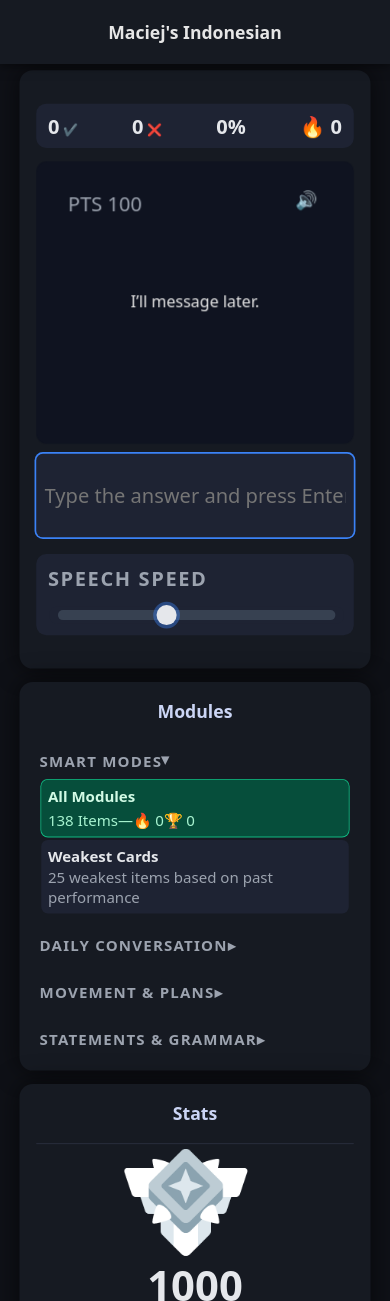
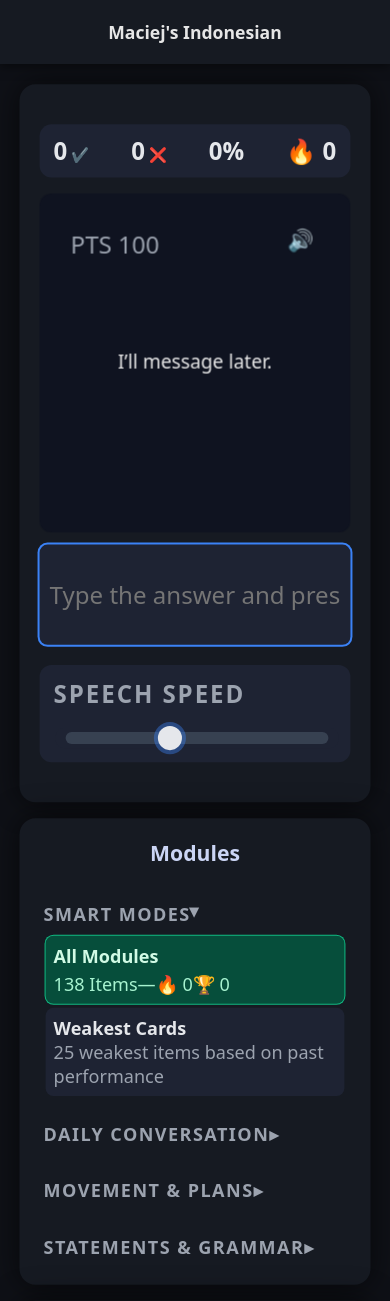
Before and after one commit to MMaciej-png/MMaciej-png.github.io, a plain HTML site: page index.html in a window 390 px wide. Shown: the top 1301 px of the page. Drawn offline with Linux system fonts and the light colour scheme.

Commit message:
fix(ui): layout and visual styling
Refs #6
Refs #9

```diff
--- a/index.html
+++ b/index.html
@@ -1,11 +1,12 @@
 <!DOCTYPE html>
 <html lang="en">
+<head>
+  <meta charset="UTF-8" />
+  <meta name="viewport" content="width=device-width, initial-scale=1" />
+  <title>Indonesian Trainer</title>
+  <link rel="stylesheet" href="style.css" />
+</head>
 
-<head>
-    <meta charset="UTF-8" />
-    <title>Indonesian Trainer</title>
-    <link rel="stylesheet" href="style.css" />
-</head>
 
 <body>
     <!-- TOP BAR -->
--- a/style.css
+++ b/style.css
@@ -214,6 +214,7 @@ body {
 
 
 .card-meta {
+
   display: flex;
   align-items: center;
   gap: 8px;
@@ -719,33 +720,21 @@ body.light .bottom-bar button {
    MOBILE: WIDTH ANCHORED TO GAME
 =============================== */
 @media (max-width: 1080px) {
-
-  /* STACK ONLY – NO RESIZING */
   .layout {
     display: flex;
     flex-direction: column;
-    align-items: center;
     gap: 16px;
 
-    /* scaling happens via transform, not layout */
-    transform-origin: top center;
+    width: 520px;
+    max-width: 100%;
   }
 
-  /* KEEP DESKTOP WIDTHS */
   .app,
   .casual-panel,
   .ranked-panel {
-    width: 420px;          /* your desktop design width */
-    max-width: none;
+    width: 100%;
   }
 
-  /* FORCE VISIBILITY */
-  .ranked-panel {
-    visibility: visible;
-    display: flex;
-  }
-
-  /* ORDER */
   .app { order: 1; }
   .ranked-panel { order: 2; }
   .casual-panel { order: 3; }
```
